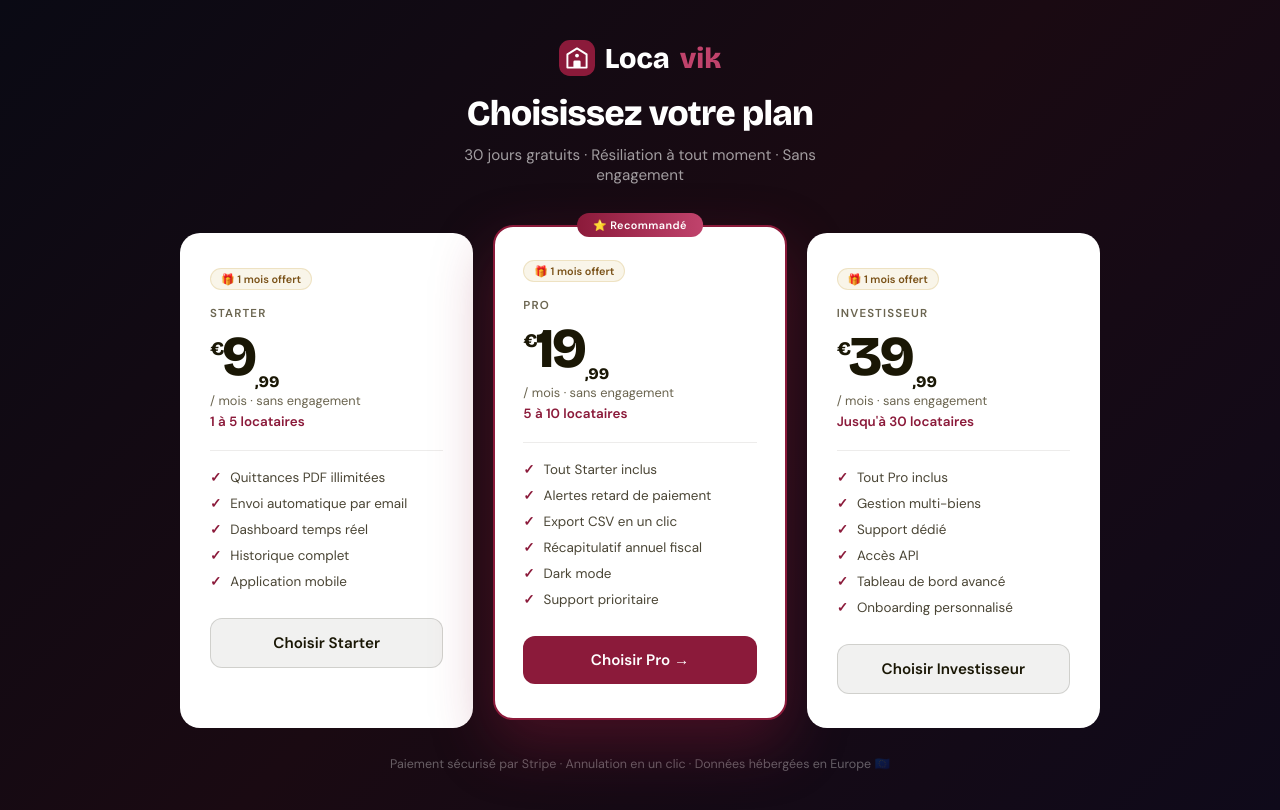
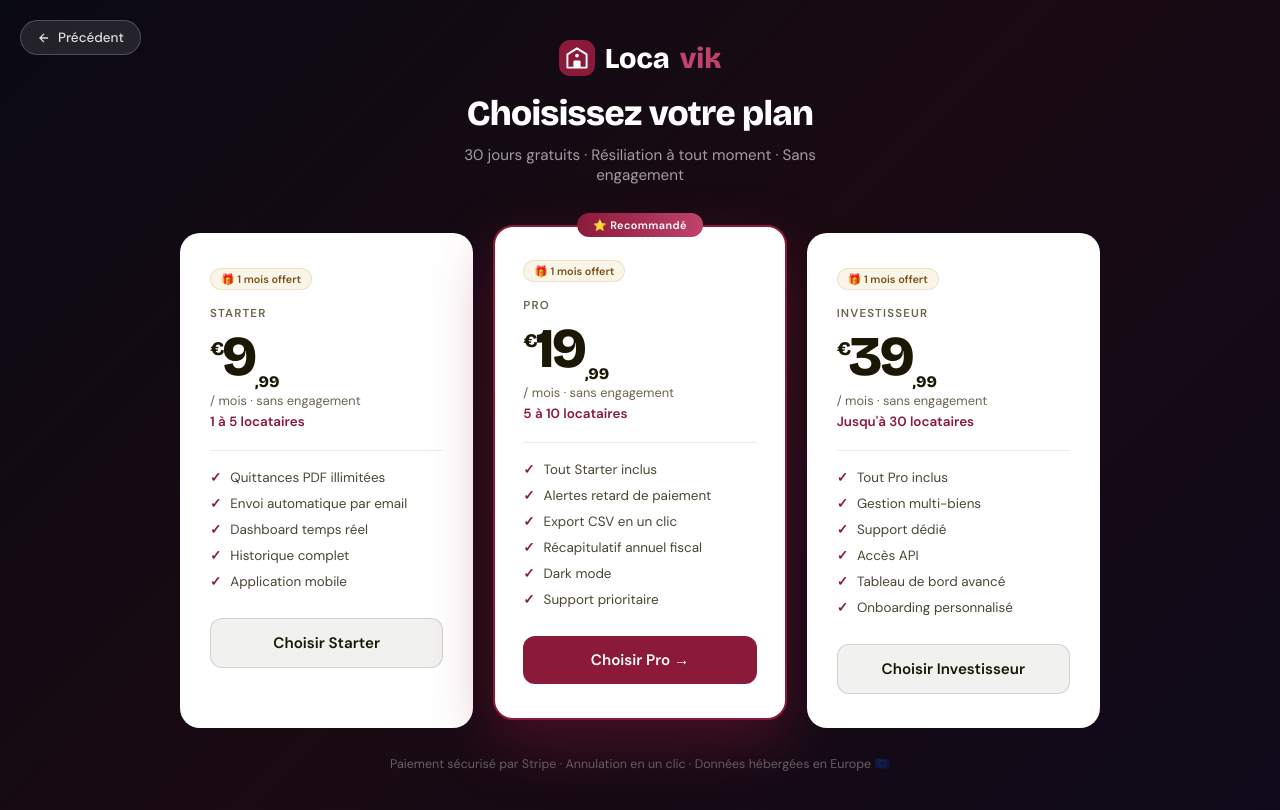
Before and after one commit to sebastienlile/locavik, a plain HTML site: page pricing.html in a window 1280 px wide. Drawn offline with nearby package versions, Linux system fonts and the light colour scheme; no server answers.

Commit message:
Pricing : bouton Précédent en haut à gauche
Co-Authored-By: Claude Sonnet 4.6 <noreply@anthropic.com>

```diff
--- a/pricing.html
+++ b/pricing.html
@@ -252,6 +252,17 @@ body {
 </head>
 <body>
 
+<div style="position:fixed;top:20px;left:20px;z-index:10;">
+  <button onclick="history.length>1?history.back():window.location.href='/'"
+    style="display:flex;align-items:center;gap:7px;background:rgba(255,255,255,.1);border:1px solid rgba(255,255,255,.2);color:rgba(255,255,255,.85);font-family:'DM Sans',sans-serif;font-size:.84rem;font-weight:500;padding:8px 16px;border-radius:100px;cursor:pointer;backdrop-filter:blur(8px);transition:all .2s;"
+    onmouseover="this.style.background='rgba(255,255,255,.18)'" onmouseout="this.style.background='rgba(255,255,255,.1)'">
+    <svg width="14" height="14" viewBox="0 0 24 24" fill="none" stroke="currentColor" stroke-width="2.2">
+      <path d="M19 12H5M12 5l-7 7 7 7"/>
+    </svg>
+    Précédent
+  </button>
+</div>
+
 <div class="header">
   <div class="logo">
     <svg width="36" height="36" viewBox="0 0 30 30" fill="none">
```
